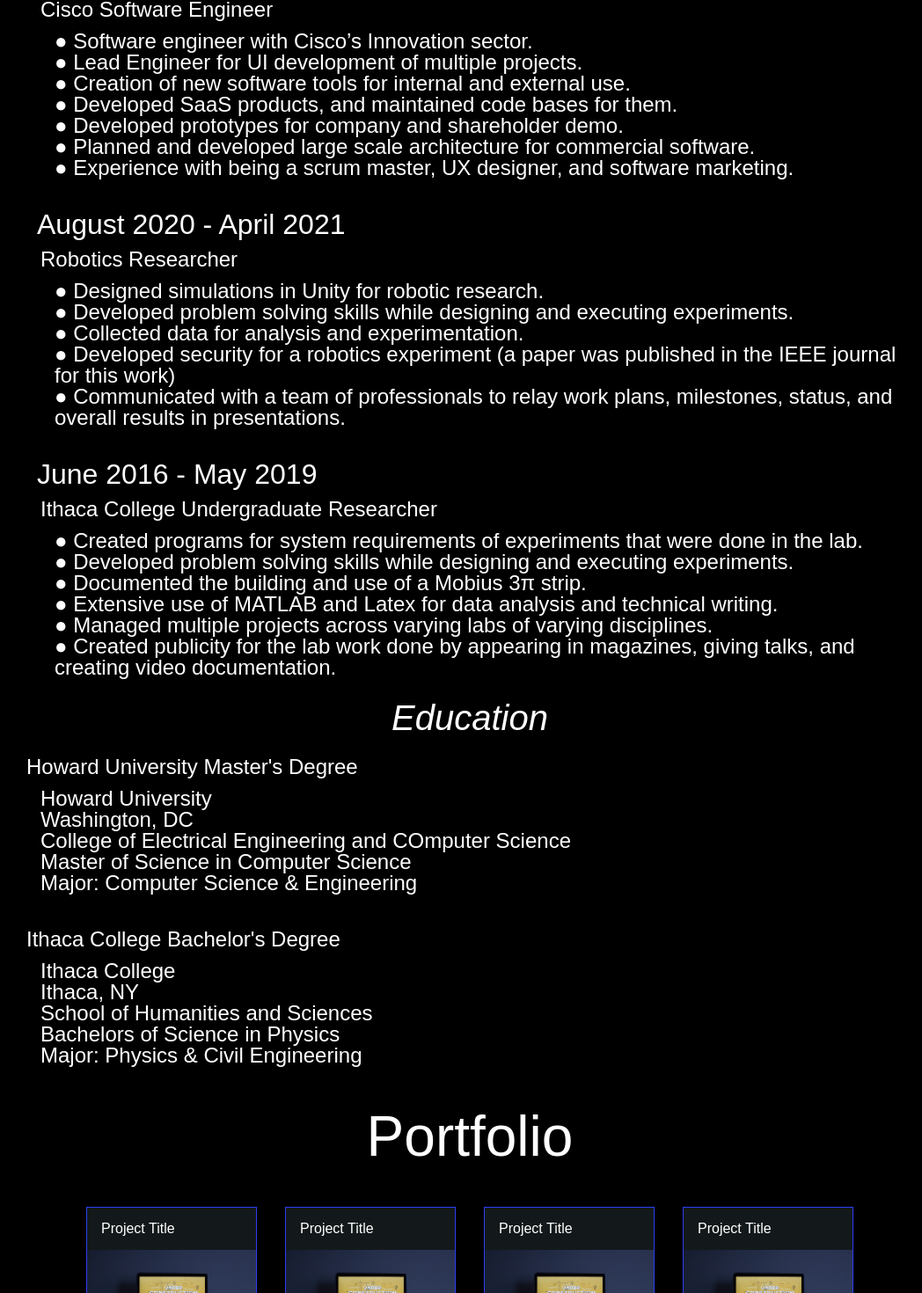
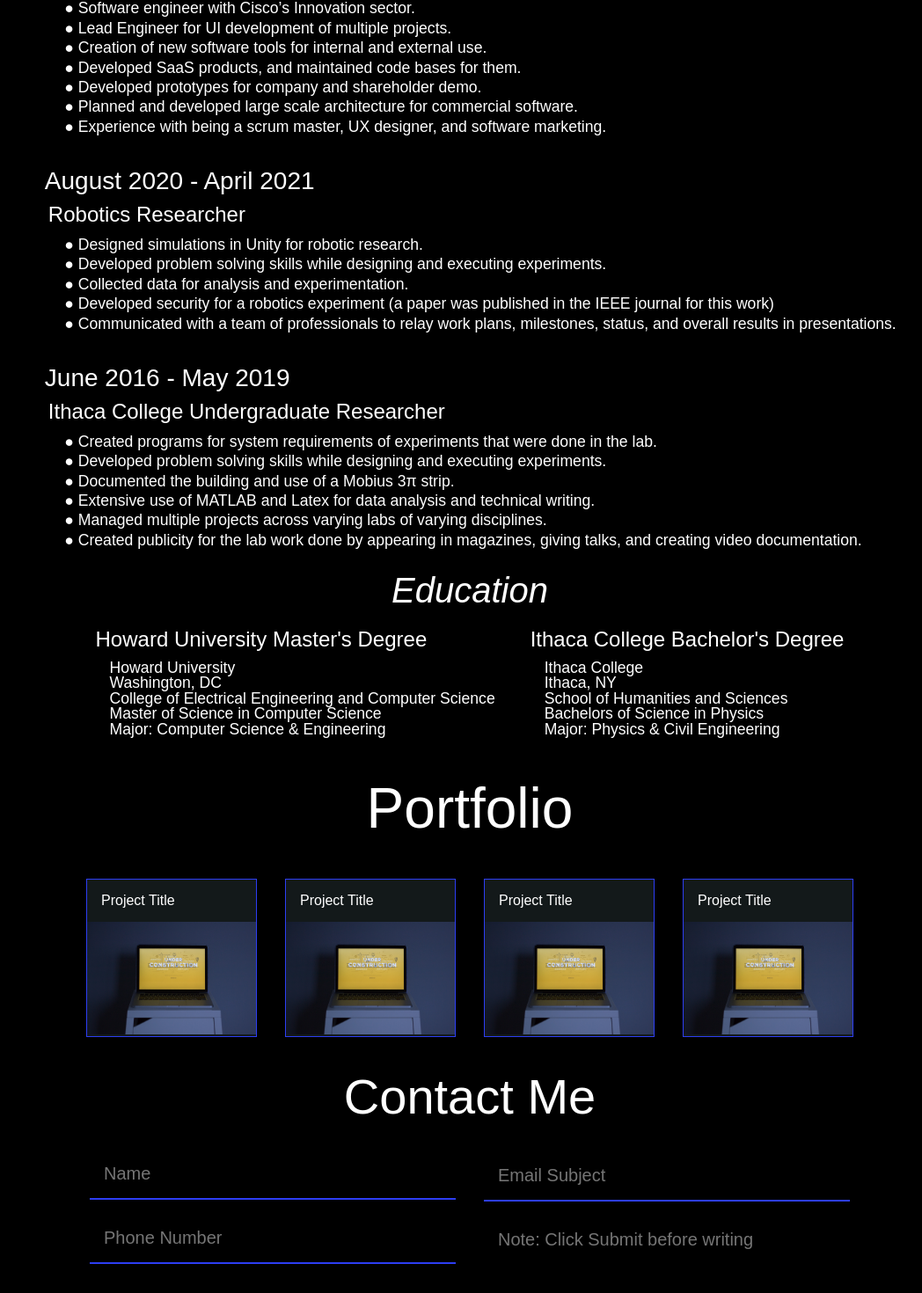
Before and after one commit to joshuahector86/professional_site_2023, a React (Vite) app: page / in a window 1280 px wide. Shown: the part 1741-3211 px from the top of the page at 88% size, without its empty margins (106-1154 px from the left). Built offline with nearby package versions, Linux system fonts and the light colour scheme.

Commit message:
reactivity of site done

```diff
--- a/src/Components/ContactMe/ContactMe.jsx
+++ b/src/Components/ContactMe/ContactMe.jsx
@@ -22,7 +22,7 @@ function ContactMe() {
           <input
             className="message-input"
             type="text"
-            placeholder="Email Message"
+            placeholder="Note: Click Submit before writing"
           />
         </div>
       </div>
--- a/src/Components/Experience/Experience.scss
+++ b/src/Components/Experience/Experience.scss
@@ -63,11 +63,12 @@
 
       .experience-sub-title1 {
         justify-content: center;
+        margin-bottom: -1rem;
       }
 
       .experience-sub-title2 {
         justify-content: center;
-        margin-top: -0.5rem;
+        margin-top: 1rem;
       }
 
       .education-container {
@@ -178,8 +179,7 @@
       }
 
       .education-container {
-        gap: 2rem;
-        flex-direction: column;
+        flex-direction: row;
         margin-top: -2rem;
       }
     }
--- a/src/Components/Experience/ExperienceContent/ExperienceContent.jsx
+++ b/src/Components/Experience/ExperienceContent/ExperienceContent.jsx
@@ -92,7 +92,7 @@ function MastersDegree() {
       <div className="bullet-points">
         Howard University <br />
         Washington, DC <br />
-        College of Electrical Engineering and COmputer Science <br />
+        College of Electrical Engineering and Computer Science <br />
         Master of Science in Computer Science <br />
         Major: Computer Science & Engineering
       </div>
--- a/src/Components/Experience/ExperienceContent/ExperienceContent.scss
+++ b/src/Components/Experience/ExperienceContent/ExperienceContent.scss
@@ -15,8 +15,8 @@
   }
 }
 
-//small phone sizes
-@media all and (max-width: 36rem) {
+// Small phone
+@media all and (min-width: 23.75rem) {
   .experience-content-container {
     .time-worked {
       font-size: 1.5rem;
@@ -26,10 +26,27 @@
     }
     .bullet-points {
       font-size: 1rem;
-
       p {
         padding: 0.15rem;
       }
     }
   }
 }
+
+// Phone
+@media all and (min-width: 36rem) {
+  .experience-content-container {
+    .time-worked {
+      font-size: 1.75rem;
+    }
+    .bullet-points-title {
+      font-size: 1.5rem;
+    }
+    .bullet-points {
+      font-size: 1.1rem;
+      p {
+        padding: 0.15rem;
+      }
+    }
+  }
+}
--- a/src/Components/Navbar/Navbar.scss
+++ b/src/Components/Navbar/Navbar.scss
@@ -45,8 +45,7 @@
   transform: translateY(-100%);
 }
 
-//small screen size phone
-
+// Small Laptops
 @media all and (max-width: 62.5rem) {
   .navbar {
     flex-direction: column;
@@ -84,6 +83,7 @@
   }
 }
 
+// Small screen size phone
 @media all and (max-width: 23.75rem) {
   .navbar {
     flex-direction: column;
--- a/src/Components/Portfolio/PortfolioComponent/PortfolioComponent.scss
+++ b/src/Components/Portfolio/PortfolioComponent/PortfolioComponent.scss
@@ -19,6 +19,13 @@
 }
 
 // Small Phone Screen Sizes
+@media all and (min-width: 23.75rem) {
+  .project-box {
+    margin-bottom: -8rem;
+  }
+}
+
+//Phone Screen Sizes
 @media all and (min-width: 36rem) {
   .project-box {
     margin-bottom: -8rem;
```
